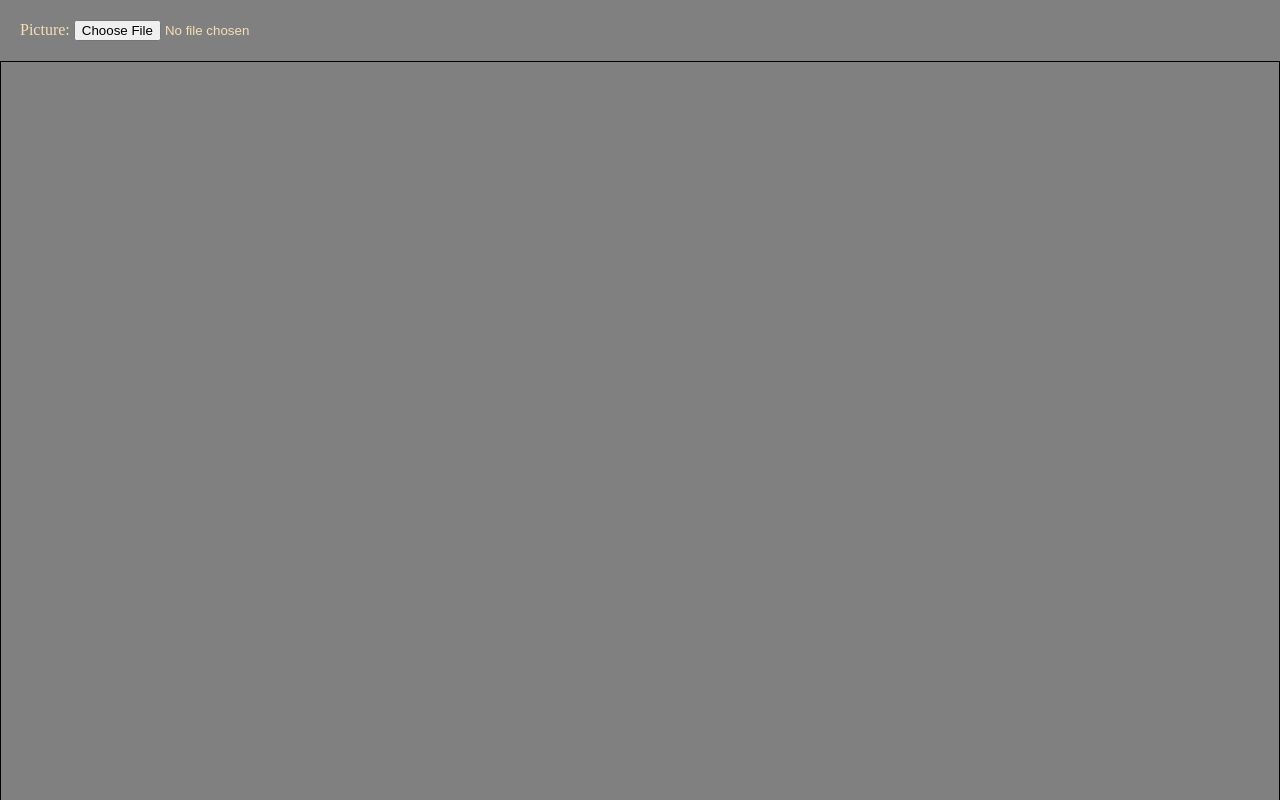
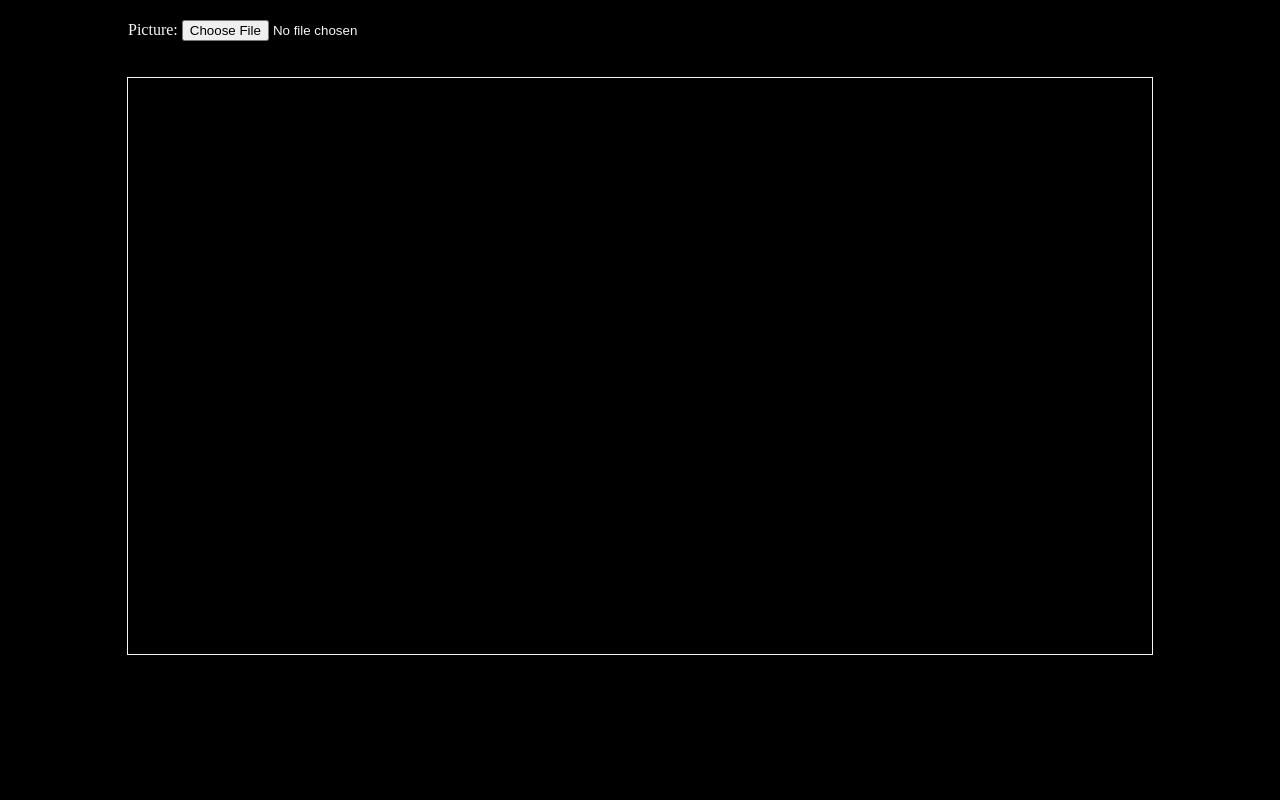
Before and after one commit to groettrup/4bit-packer, a plain HTML site: page index.html in a window 1280 px wide. Shown: the top 800 px of the page. Drawn offline with Linux system fonts and the light colour scheme.

Commit message:
Change canvas size to m5paper display and adjust width

```diff
--- a/css/style.css
+++ b/css/style.css
@@ -4,17 +4,22 @@ html body {
 }
 
 main {
-    color: wheat;
-    background: gray;
+    color: whitesmoke;
+    background: black;
     display: flex;
     flex-flow: column nowrap;
-
+    height: 100dvh;
+    align-items: center;
 }
 
 #imgcanvas {
-    border: 1px solid black;
+    border: 1px solid whitesmoke;
+    margin: 1em;
+    width: 80%;
+    aspect-ratio: 960/540;
 }
 
 .input-wrapper {
     padding: 20px;
+    width: 80%;
 }
--- a/index.html
+++ b/index.html
@@ -19,8 +19,8 @@
                 accept="image/png"
             />
             </div>
-            <canvas id="imgcanvas" width="100" height="100">
-                This canvas show the selected picture
+            <canvas id="imgcanvas" width="960" height="540">
+                This canvas shows the selected picture
             </canvas>
         </main>
     </body>
```
